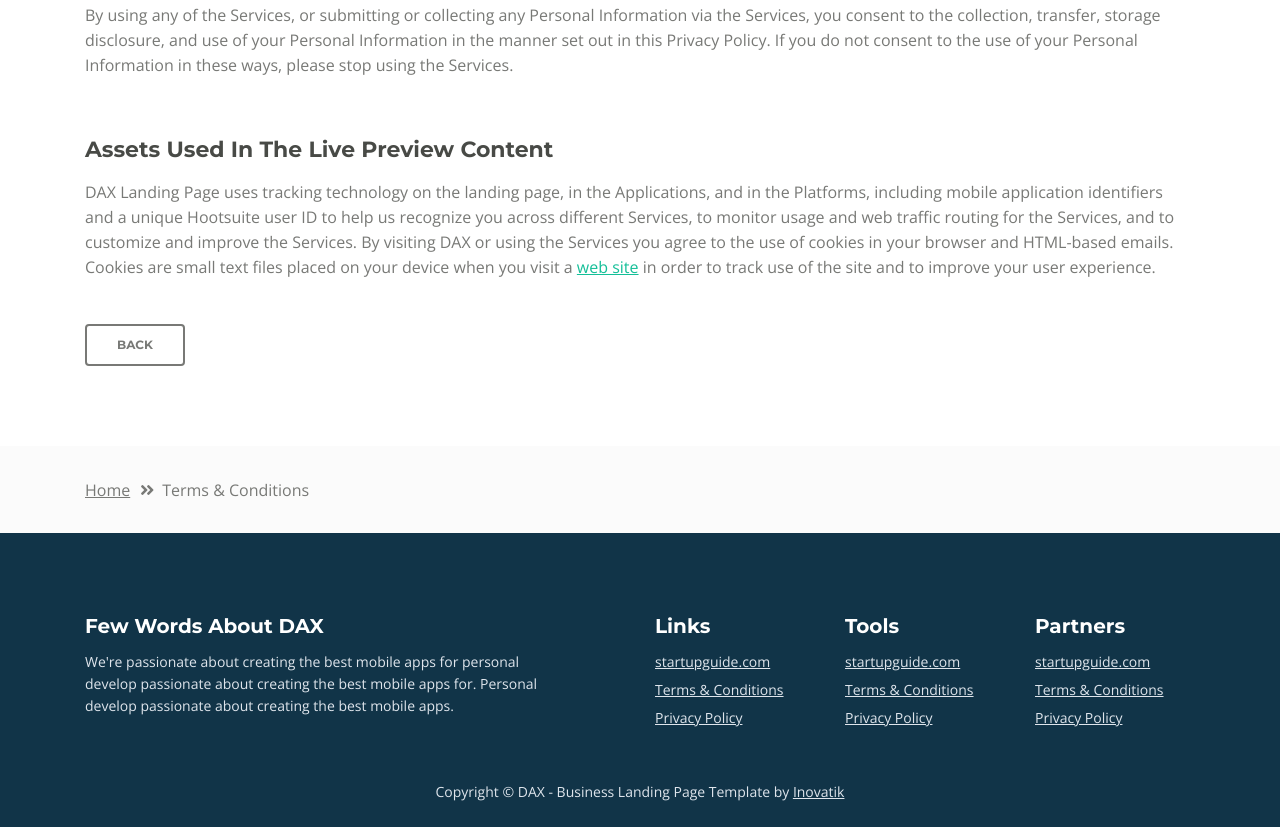
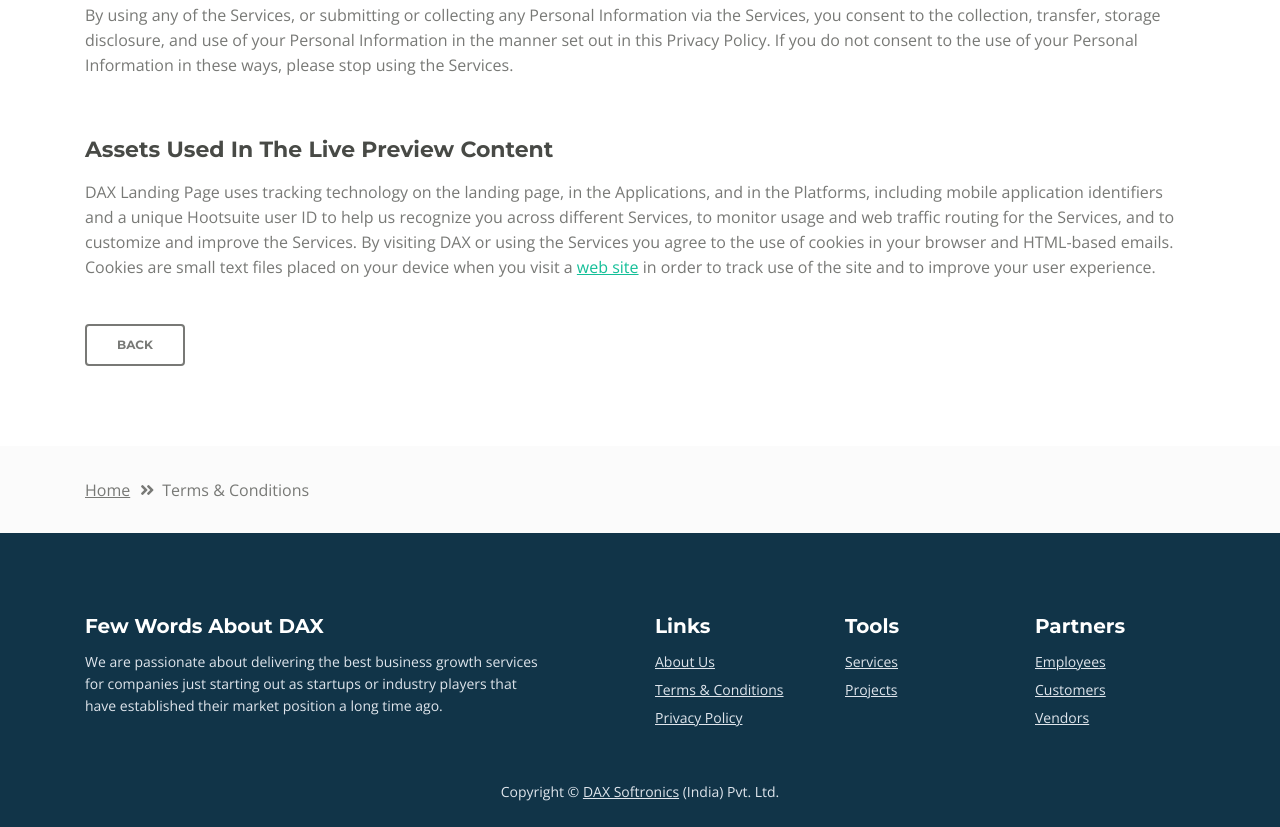
Before and after one commit to daxsoftronics/daxsoftronics.github.io, a plain HTML site: page terms-conditions.html in a window 1280 px wide. Shown: the part 1514-2341 px from the top of the page. Drawn offline with nearby package versions, Linux system fonts and the light colour scheme.

Commit message:
Update terms-conditions.html

```diff
--- a/terms-conditions.html
+++ b/terms-conditions.html
@@ -226,14 +226,14 @@
     <!-- end of breadcrumbs -->
 
 
-    <!-- Footer -->
+        <!-- Footer -->
     <div class="footer">
         <div class="container">
             <div class="row">
                 <div class="col-md-6">
                     <div class="text-container about">
                         <h4>Few Words About DAX</h4>
-                        <p class="white">We're passionate about creating the best mobile apps for personal develop passionate about creating the best mobile apps for. Personal develop passionate about creating the best mobile apps.</p>
+                        <p class="white">We are passionate about delivering the best business growth services for companies just starting out as startups or industry players that have established their market position a long time ago.</p>
                     </div> <!-- end of text-container -->
                 </div> <!-- end of col -->
                 <div class="col-md-2">
@@ -241,7 +241,7 @@
                         <h4>Links</h4>
                         <ul class="list-unstyled li-space-lg white">
                             <li>
-                                <a class="white" href="#your-link">startupguide.com</a>
+                                <a class="white" href="https://daxsoftronics.com/index.html#intro">About Us</a>
                             </li>
                             <li>
                                 <a class="white" href="terms-conditions.html">Terms & Conditions</a>
@@ -257,13 +257,10 @@
                         <h4>Tools</h4>
                         <ul class="list-unstyled li-space-lg">
                             <li>
-                                <a class="white" href="#your-link">startupguide.com</a>
+                                <a class="white" href="https://daxsoftronics.com/index.html#services">Services</a>
                             </li>
                             <li>
-                                <a class="white" href="terms-conditions.html">Terms & Conditions</a>
-                            </li>
-                            <li class="media">
-                                <a class="white" href="privacy-policy.html">Privacy Policy</a>
+                                <a class="white" href="https://daxsoftronics.com/index.html#projects">Projects</a>
                             </li>
                         </ul>
                     </div> <!-- end of text-container -->
@@ -273,13 +270,13 @@
                         <h4>Partners</h4>
                         <ul class="list-unstyled li-space-lg">
                             <li>
-                                <a class="white" href="#your-link">startupguide.com</a>
+                                <a class="white" href="#">Employees</a>
                             </li>
                             <li>
-                                <a class="white" href="terms-conditions.html">Terms & Conditions</a>
+                                <a class="white" href="#">Customers</a>
                             </li>
                             <li>
-                                <a class="white" href="privacy-policy.html">Privacy Policy</a>
+                                <a class="white" href="#">Vendors</a>
                             </li>
                         </ul>
                     </div> <!-- end of text-container -->
@@ -295,7 +292,7 @@
         <div class="container">
             <div class="row">
                 <div class="col-lg-12">
-                    <p class="p-small white">Copyright © DAX - Business Landing Page Template by <a class="white" href="https://inovatik.com">Inovatik</a></p>
+                    <p class="p-small white">Copyright © <a class="white" href="https://DAXSoftronics.com">DAX Softronics</a> (India) Pvt. Ltd.</p>
                 </div> <!-- end of col -->
             </div> <!-- enf of row -->
         </div> <!-- end of container -->
```
